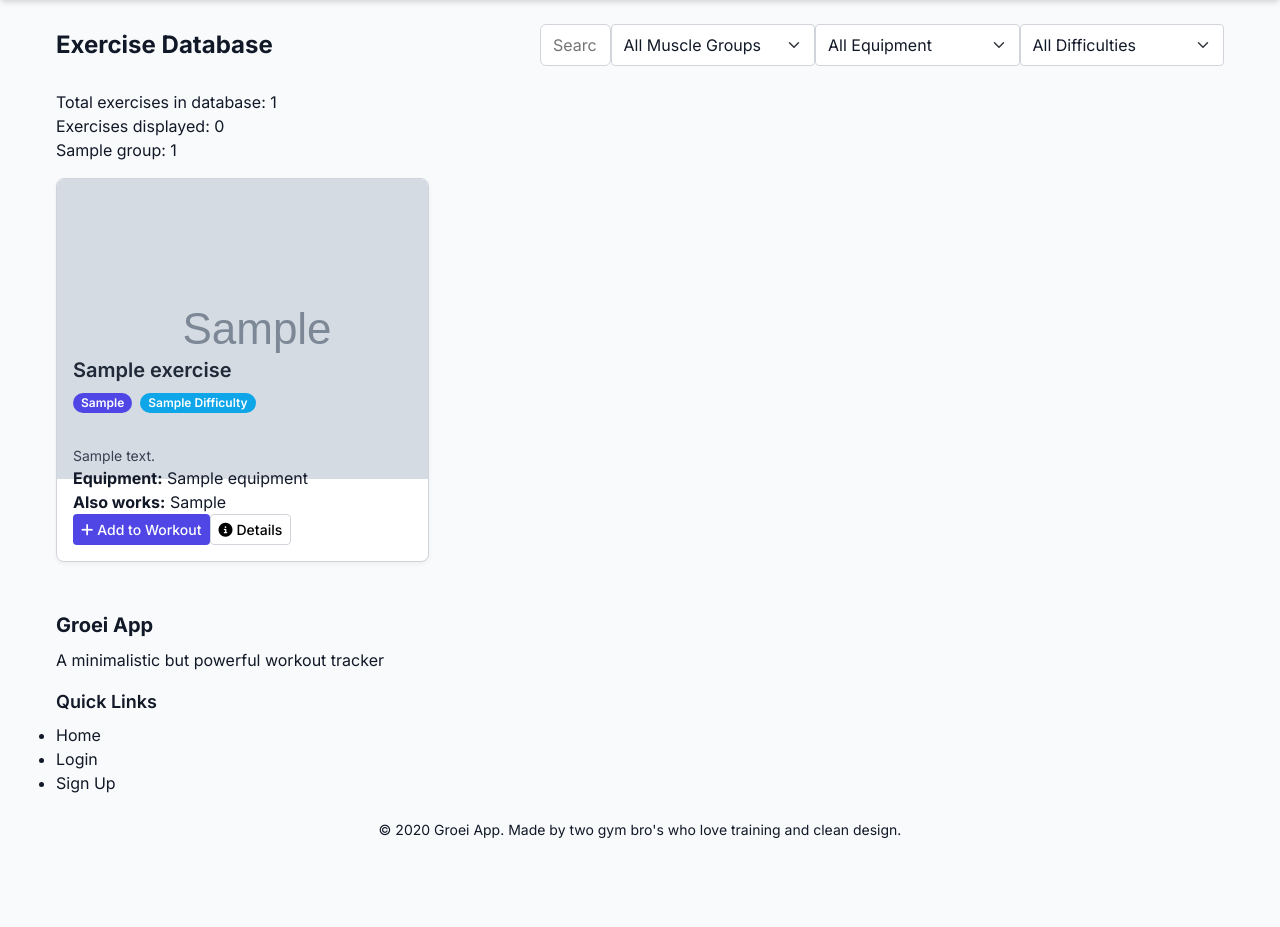
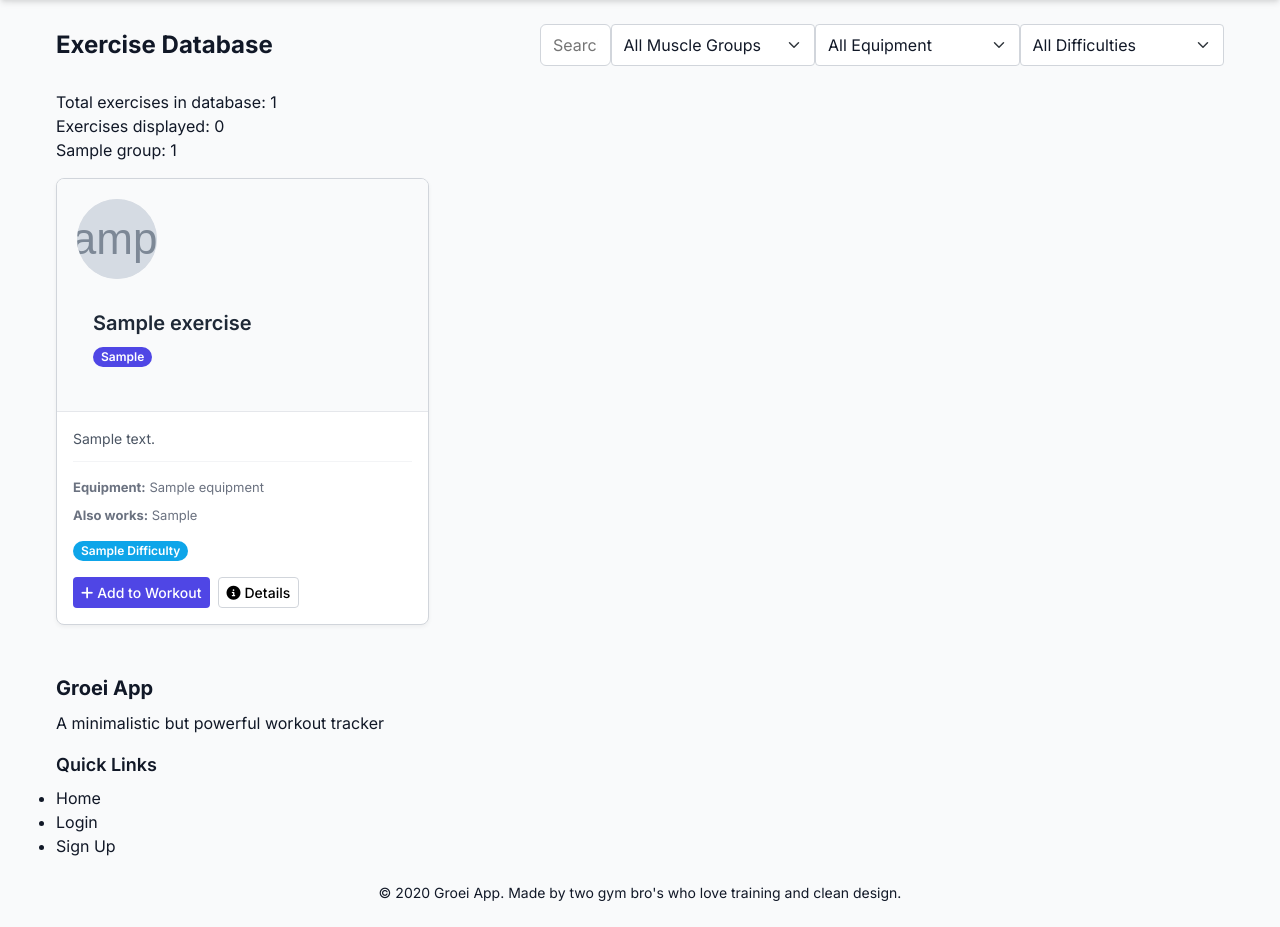
Before and after one commit to BRONDIJKxyz/Groei-app, a Flask app: template gym_app/templates/workout/exercises.html in a window 1280 px wide. Shown: the part 60-987 px from the top of the page. Before the commit the page ends 898 px from the top, so only its background shows below. Run offline with Flask 3, Linux system fonts and the light colour scheme; the template is opened without the code that fills it: most values are stand-ins (such as "Sample title", 1, 10 or a date in 2020); grey boxes marked "Sample" are stand-in pictures; parts of the project's set-up code (start-up, migrations or seed data) failed here and were passed over.

Commit message:
Enhance exercise cards with prominent muscle group badges and improved descriptions

```diff
--- a/gym_app/static/css/components.css
+++ b/gym_app/static/css/components.css
@@ -173,43 +173,153 @@
 
 /* Exercise Card */
 .exercise-card {
-  border: 1px solid var(--color-gray-200);
-  border-radius: 0.5rem;
+  background-color: white;
+  border-radius: 8px;
+  box-shadow: 0 2px 4px rgba(0, 0, 0, 0.1);
   overflow: hidden;
-  transition: transform 0.2s ease, box-shadow 0.2s ease;
+  display: flex;
+  flex-direction: column;
+  height: 100%;
+  transition: transform 0.2s, box-shadow 0.2s;
 }
 
 .exercise-card:hover {
-  transform: translateY(-2px);
-  box-shadow: 0 10px 15px -3px rgba(0, 0, 0, 0.1);
+  transform: translateY(-4px);
+  box-shadow: 0 6px 12px rgba(0, 0, 0, 0.1);
+}
+
+.exercise-header {
+  position: relative;
+  background-color: #f9fafb;
+  padding: 1.25rem;
+  border-bottom: 1px solid #e5e7eb;
 }
 
 .exercise-image {
+  width: 80px;
+  height: 80px;
+  border-radius: 50%;
+  background-color: #e5e7eb;
+  margin-bottom: 1rem;
+  overflow: hidden;
+  display: flex;
+  align-items: center;
+  justify-content: center;
+}
+
+.exercise-placeholder-image {
   width: 100%;
-  height: 160px;
-  object-fit: cover;
-  background-color: var(--color-gray-100);
+  height: 100%;
+  display: flex;
+  align-items: center;
+  justify-content: center;
+  color: #9ca3af;
+  font-size: 1.75rem;
+}
+
+.exercise-title-area {
+  display: flex;
+  flex-direction: column;
+}
+
+.exercise-title {
+  margin-bottom: 0.5rem;
+  color: #1f2937;
+  font-size: 1.25rem;
+  font-weight: 600;
+  line-height: 1.2;
+}
+
+.muscle-group-badge {
+  margin-bottom: 0.5rem;
+}
+
+.badge-muscle {
+  background-color: #4f46e5;
+  font-weight: 600;
+  font-size: 0.75rem;
+  padding: 0.35rem 0.75rem;
+  border-radius: 9999px;
+  display: inline-flex;
+  align-items: center;
 }
 
 .exercise-content {
-  padding: 1rem;
+  padding: 1.25rem;
+  flex: 1;
+  display: flex;
+  flex-direction: column;
 }
 
-.exercise-title {
-  font-weight: 600;
-  font-size: 1.125rem;
+.exercise-description {
+  color: #4b5563;
+  font-size: 0.875rem;
+  line-height: 1.5;
+  margin-bottom: 1rem;
+  flex: 1;
+  border-bottom: 1px solid #f3f4f6;
+  padding-bottom: 0.75rem;
+}
+
+.exercise-equipment,
+.exercise-secondary-muscles {
+  font-size: 0.8125rem;
+  color: #6b7280;
   margin-bottom: 0.5rem;
 }
 
-.exercise-muscle-group {
-  color: var(--color-gray-600);
-  font-size: 0.875rem;
-  margin-bottom: 0.5rem;
+.exercise-tags {
+  display: flex;
+  flex-wrap: wrap;
+  gap: 0.375rem;
+  margin-bottom: 1rem;
 }
 
-.exercise-description {
-  color: var(--color-gray-700);
-  font-size: 0.875rem;
+.exercise-actions {
+  margin-top: auto;
+  display: flex;
+  gap: 0.5rem;
+}
+
+/* Color variables for different muscle groups */
+:root {
+  --color-muscle: #4f46e5;
+  --color-muscle-chest: #4f46e5;
+  --color-muscle-back: #0ea5e9;
+  --color-muscle-legs: #10b981;
+  --color-muscle-shoulders: #f59e0b;
+  --color-muscle-arms: #ef4444;
+  --color-muscle-abs: #8b5cf6;
+  --color-muscle-cardio: #ec4899;
+}
+
+/* Dynamically style muscle group badges based on muscle type */
+.badge-muscle[data-muscle="chest"] {
+  background-color: var(--color-muscle-chest);
+}
+
+.badge-muscle[data-muscle="back"] {
+  background-color: var(--color-muscle-back);
+}
+
+.badge-muscle[data-muscle="legs"] {
+  background-color: var(--color-muscle-legs);
+}
+
+.badge-muscle[data-muscle="shoulders"] {
+  background-color: var(--color-muscle-shoulders);
+}
+
+.badge-muscle[data-muscle="arms"] {
+  background-color: var(--color-muscle-arms);
+}
+
+.badge-muscle[data-muscle="abs"] {
+  background-color: var(--color-muscle-abs);
+}
+
+.badge-muscle[data-muscle="cardio"] {
+  background-color: var(--color-muscle-cardio);
 }
 
 /* Workout Set Card */
--- a/gym_app/templates/workout/exercises.html
+++ b/gym_app/templates/workout/exercises.html
@@ -69,20 +69,16 @@
                         </div>
                         <div class="exercise-title-area">
                             <h3 class="exercise-title text-xl font-bold">{{ exercise.name }}</h3>
-                            <div class="exercise-tags">
-                                <span class="badge badge-primary">{{ exercise.muscle_group|title }}</span>
-                                {% if exercise.difficulty %}
-                                <span class="badge badge-secondary">{{ exercise.difficulty|title }}</span>
-                                {% endif %}
-                                {% if exercise.is_compound %}
-                                <span class="badge badge-success">Compound</span>
-                                {% endif %}
+                            <div class="muscle-group-badge">
+                                <span class="badge badge-muscle" data-muscle="{{ exercise.muscle_group|lower }}">{{ exercise.muscle_group|title }}</span>
                             </div>
                         </div>
                     </div>
 
                     <div class="exercise-content">
-                        <p class="exercise-description">{{ exercise.description|truncate(100) }}</p>
+                        <div class="exercise-description mt-2">
+                            <p>{% if exercise.description %}{{ exercise.description|truncate(120) }}{% else %}No description available.{% endif %}</p>
+                        </div>
 
                         {% if exercise.equipment %}
                         <div class="exercise-equipment mt-2">
@@ -95,6 +91,15 @@
                             <strong>Also works:</strong> {{ exercise.secondary_muscle_groups }}
                         </div>
                         {% endif %}
+
+                        <div class="exercise-tags mt-2">
+                            {% if exercise.difficulty %}
+                            <span class="badge badge-secondary">{{ exercise.difficulty|title }}</span>
+                            {% endif %}
+                            {% if exercise.is_compound %}
+                            <span class="badge badge-success">Compound</span>
+                            {% endif %}
+                        </div>
 
                         <div class="exercise-actions mt-4 flex gap-2">
                             <button class="btn btn-sm btn-primary add-to-workout-btn" data-exercise-id="{{ exercise.id }}">
@@ -275,6 +280,11 @@
 
     .badge-success {
         background-color: var(--color-success);
+        color: white;
+    }
+
+    .badge-muscle {
+        background-color: var(--color-muscle);
         color: white;
     }
 
```
